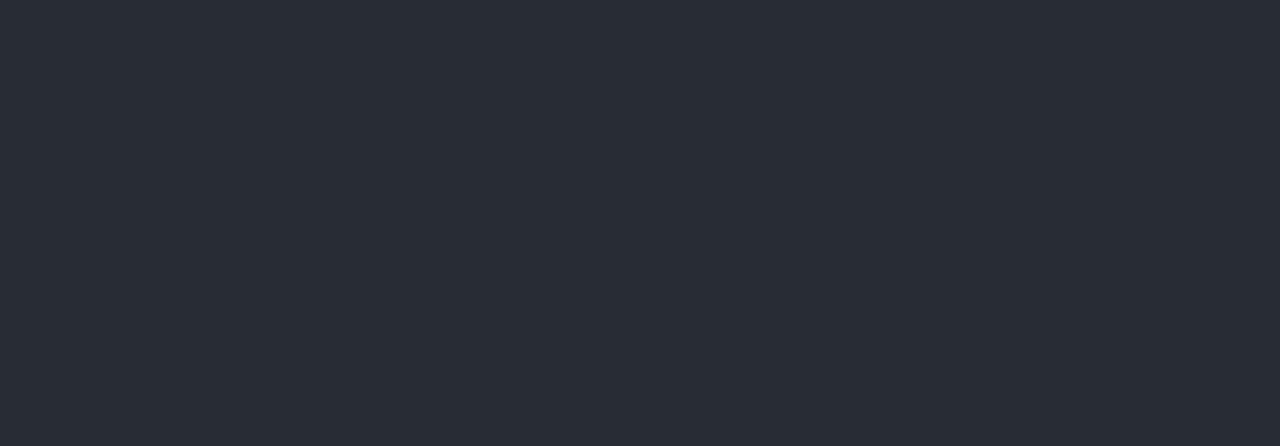
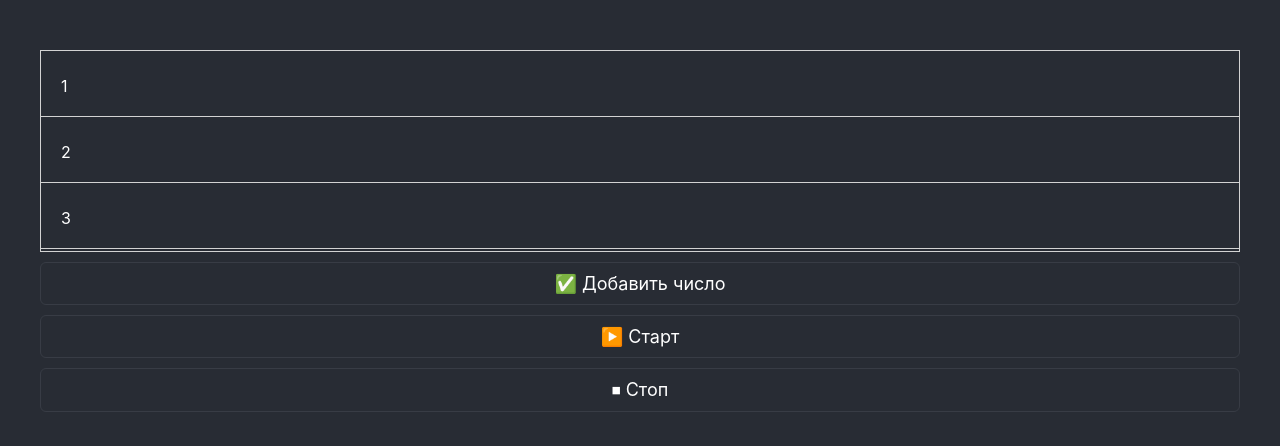
Before and after one commit to saw-code/hooks_practice, a React (Create React App) app: page / in a window 1280 px wide. Shown: the top 446 px of the page. Built offline with nearby package versions, Linux system fonts and the light colour scheme.

Commit message:
useRef hook finish practice

```diff
--- a/src/App.js
+++ b/src/App.js
@@ -4,6 +4,7 @@
 import {UseEffectExample} from "./components/UseEffectExample/UseEffectExample";
 import {MemoAndUseMemoExample} from "./components/MemoAndUseMemoExample/MemoAndUseMemoExample";
 import {UseRefExample} from "./components/UseRefExample/UseRefExample";
+import {UseCallbackExample} from "./components/UseCallbackExample/UseCallbackExample";
 
 function App() {
 
@@ -12,7 +13,8 @@
       {/*<UseStateExample/>*/}
       {/*<UseEffectExample/>*/}
       {/*<MemoAndUseMemoExample/>*/}
-      <UseRefExample/>
+      {/*<UseRefExample/>*/}
+      <UseCallbackExample/>
     </div>
   )
 }
--- a/src/components/UseCallbackExample/UseCallbackExample.js
+++ b/src/components/UseCallbackExample/UseCallbackExample.js
@@ -0,0 +1,39 @@
+import React, {useEffect, useRef, useState} from 'react';
+import './useCallback.css';
+
+// сохраняет в переменной timerRef состояние которое не изменяется до нажатия кнопки Стоп
+// Если бы мы определили например переменную let timer вместо useRef и потом использовали ее внутри функции
+// то при каждом рендеринге страницы эта переменная была бы со значением undefined
+export const UseCallbackExample = () => {
+  const [numbers, setNumbers] = useState([1, 2, 3, 4, 5]);
+  const ulRef = useRef()
+
+  const addNumber = () => {
+    setNumbers(prev => [...prev, prev[prev.length - 1] + 1]);
+  };
+
+  const handleScroll = () => {
+    console.log('Был скролл!')
+  }
+
+  const start = () => {
+    ulRef.current.addEventListener('scroll', handleScroll)
+  }
+
+  const stop = () => {
+    ulRef.current.removeEventListener('scroll', handleScroll)
+  }
+
+  return (
+    <div>
+      <ul ref={ulRef}>
+        {numbers.map((n) => (
+          <li key={n}>{n}</li>
+        ))}
+      </ul>
+      <button onClick={addNumber}>✅ Добавить число</button>
+      <button onClick={start}>▶️ Старт</button>
+      <button onClick={stop}>⏹ Стоп</button>
+    </div>
+  );
+};
--- /dev/null
+++ b/src/components/UseCallbackExample/useCallback.css
@@ -0,0 +1,38 @@
+body {
+    margin: 0;
+    font-family: -apple-system, BlinkMacSystemFont, 'Segoe UI', 'Roboto', 'Oxygen', 'Ubuntu',
+    'Cantarell', 'Fira Sans', 'Droid Sans', 'Helvetica Neue', sans-serif;
+    -webkit-font-smoothing: antialiased;
+    -moz-osx-font-smoothing: grayscale;
+    padding: 20px;
+}
+
+* {
+    padding: 0;
+    margin: 0;
+    list-style: none;
+}
+
+ul {
+    height: 200px;
+    overflow: auto;
+    border: 1px solid rgb(211, 211, 211);
+}
+
+ul li {
+    padding: 20px;
+}
+
+ul li:not(:last-of-type) {
+    border-bottom: 1px solid rgb(211, 211, 211);
+}
+
+button {
+    margin-top: 10px;
+    padding: 10px;
+    width: 100%;
+}
+
+h5 {
+    margin-top: 15px;
+}
--- a/src/components/UseRefExample/UseRefExample.js
+++ b/src/components/UseRefExample/UseRefExample.js
@@ -1,9 +1,74 @@
-import React from 'react';
+import React, {useEffect, useRef, useState} from 'react';
+import './useRef.css';
 
+// сохраняет в переменной timerRef состояние которое не изменяется до нажатия кнопки Стоп
+// Если бы мы определили например переменную let timer вместо useRef и потом использовали ее внутри функции
+// то при каждом рендеринге страницы эта переменная была бы со значением undefined
 export const UseRefExample = () => {
+
+  const [numbers, setNumbers] = useState([1, 2, 3, 4, 5]);
+  let timerRef = useRef()
+
+  const addNumber = () => {
+    setNumbers(prev => [...prev, prev[prev.length - 1] + 1]);
+  };
+
+  const start = () => {
+    timerRef.current = setInterval(addNumber, 1000)
+  }
+
+  const stop = () => {
+    clearInterval(timerRef.current)
+  }
+
   return (
     <div>
-
+      <ul>
+        {numbers.map((n) => (
+          <li key={n}>{n}</li>
+        ))}
+      </ul>
+      <button onClick={addNumber}>✅ Добавить число</button>
+      <button onClick={start}>▶️ Старт</button>
+      <button onClick={stop}>⏹ Стоп</button>
     </div>
   );
 };
+
+// Пример использования useRef для хранения DOM элемента
+// export const UseRefExample = () => {
+//
+//   const [numbers, setNumbers] = useState([1, 2, 3, 4, 5]);
+//   const ulRef = useRef()
+//
+//   console.log(ulRef)
+//
+//   const addNumber = () => {
+//     const lastNumber = numbers[numbers.length - 1]
+//     setNumbers([...numbers, lastNumber + 1]);
+//   };
+//
+//   const handleScroll = () => {
+//     console.log('Был скролл!')
+//   }
+//
+//   useEffect(() => {
+//     ulRef.current.addEventListener('scroll', handleScroll)
+//   }, [])
+//
+//   const removeScroll = () => {
+//     ulRef.current.removeEventListener('scroll', handleScroll)
+//   }
+//
+//   return (
+//     <div>
+//       <ul ref={ulRef}>
+//         {numbers.map((n) => (
+//           <li key={n}>{n}</li>
+//         ))}
+//       </ul>
+//       <button onClick={addNumber}>✅ Добавить число</button>
+//       <button onClick={removeScroll}>Не следить</button>
+//     </div>
+//   );
+// };
--- /dev/null
+++ b/src/components/UseRefExample/useRef.css
@@ -0,0 +1,38 @@
+body {
+    margin: 0;
+    font-family: -apple-system, BlinkMacSystemFont, 'Segoe UI', 'Roboto', 'Oxygen', 'Ubuntu',
+    'Cantarell', 'Fira Sans', 'Droid Sans', 'Helvetica Neue', sans-serif;
+    -webkit-font-smoothing: antialiased;
+    -moz-osx-font-smoothing: grayscale;
+    padding: 20px;
+}
+
+* {
+    padding: 0;
+    margin: 0;
+    list-style: none;
+}
+
+ul {
+    height: 200px;
+    overflow: auto;
+    border: 1px solid rgb(211, 211, 211);
+}
+
+ul li {
+    padding: 20px;
+}
+
+ul li:not(:last-of-type) {
+    border-bottom: 1px solid rgb(211, 211, 211);
+}
+
+button {
+    margin-top: 10px;
+    padding: 10px;
+    width: 100%;
+}
+
+h5 {
+    margin-top: 15px;
+}
```
